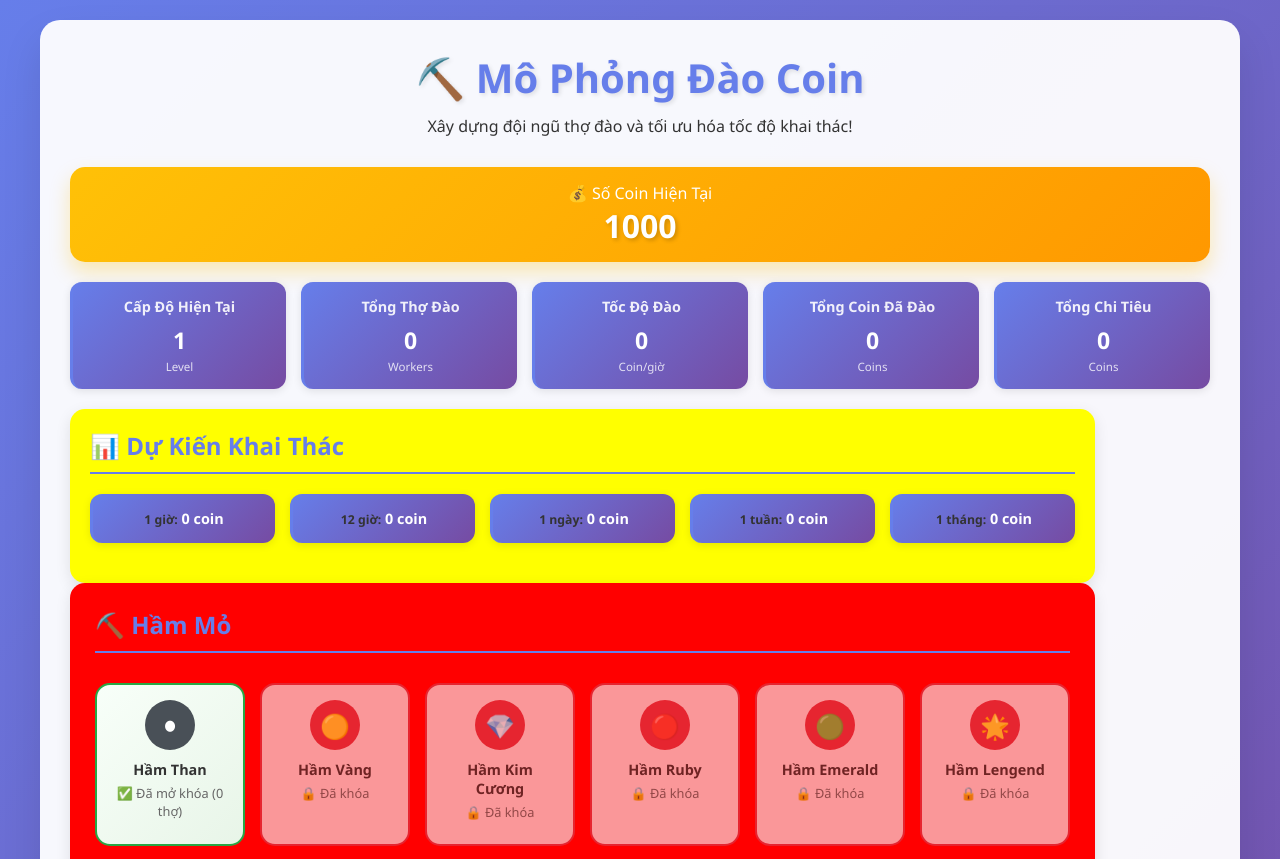
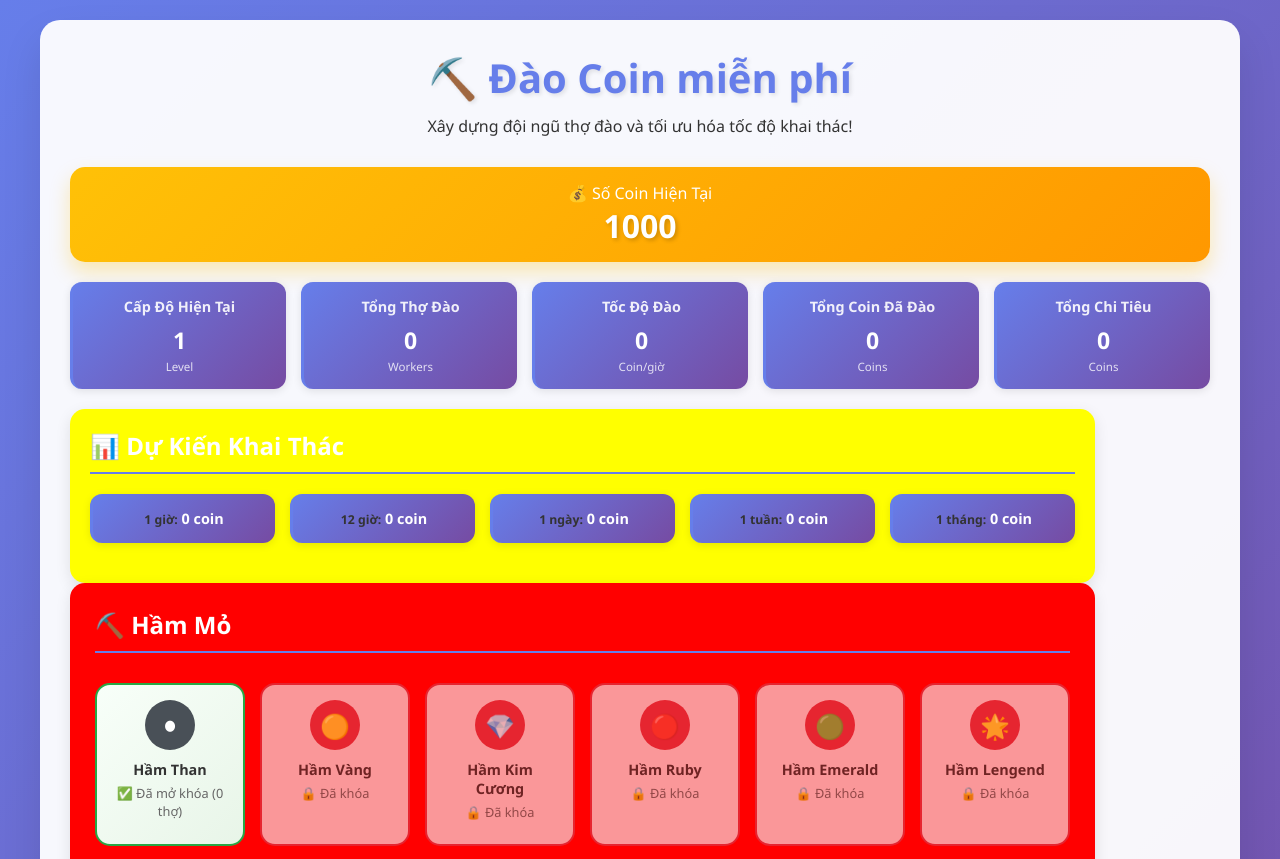
Before and after one commit to hatbui10/duphong, a plain HTML site: page index.html in a window 1280 px wide. Shown: the top 859 px of the page. Drawn offline with Linux system fonts and the light colour scheme.

Commit message:
Update index.html

```diff
--- a/index.html
+++ b/index.html
@@ -337,7 +337,7 @@
         }
 
         .section-title {
-            color: #667eea;
+            color: #fff;
             font-size: 1.5em;
             margin-bottom: 20px;
             border-bottom: 2px solid #667eea;
@@ -384,7 +384,7 @@
 <body>
     <div class="container">
         <div class="header">
-            <h1>⛏️ Mô Phỏng Đào Coin</h1>
+            <h1>⛏️ Đào Coin miễn phí</h1>
             <p>Xây dựng đội ngũ thợ đào và tối ưu hóa tốc độ khai thác!</p>
         </div>
 
```
